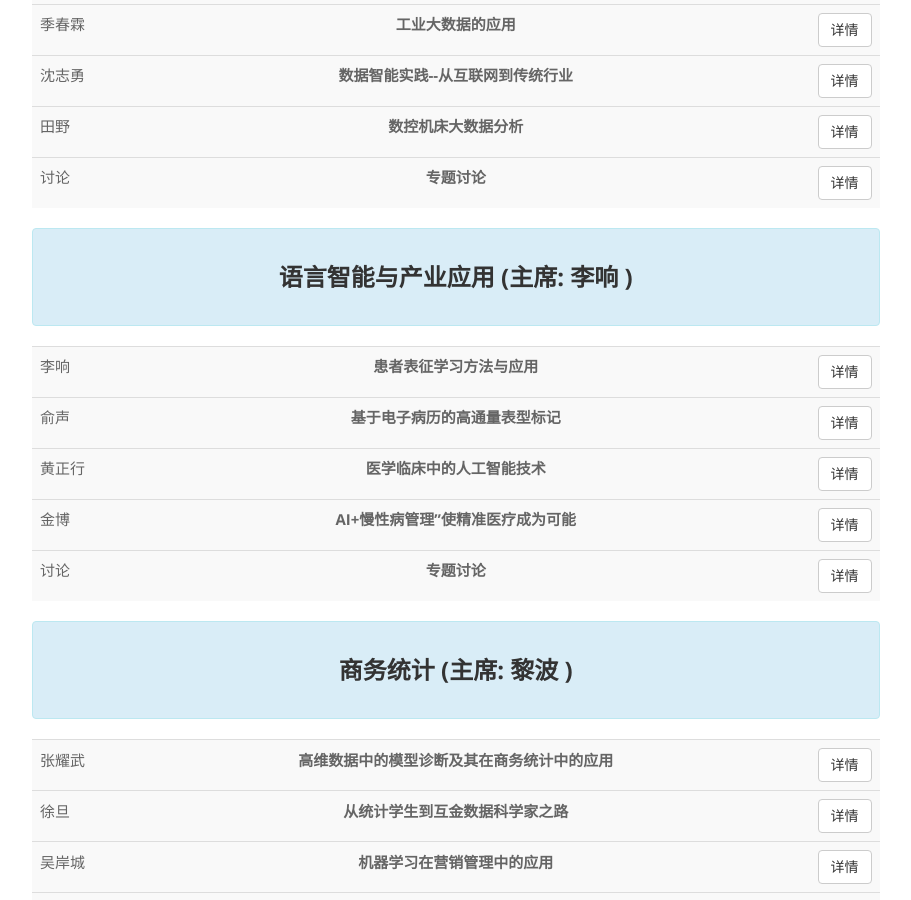
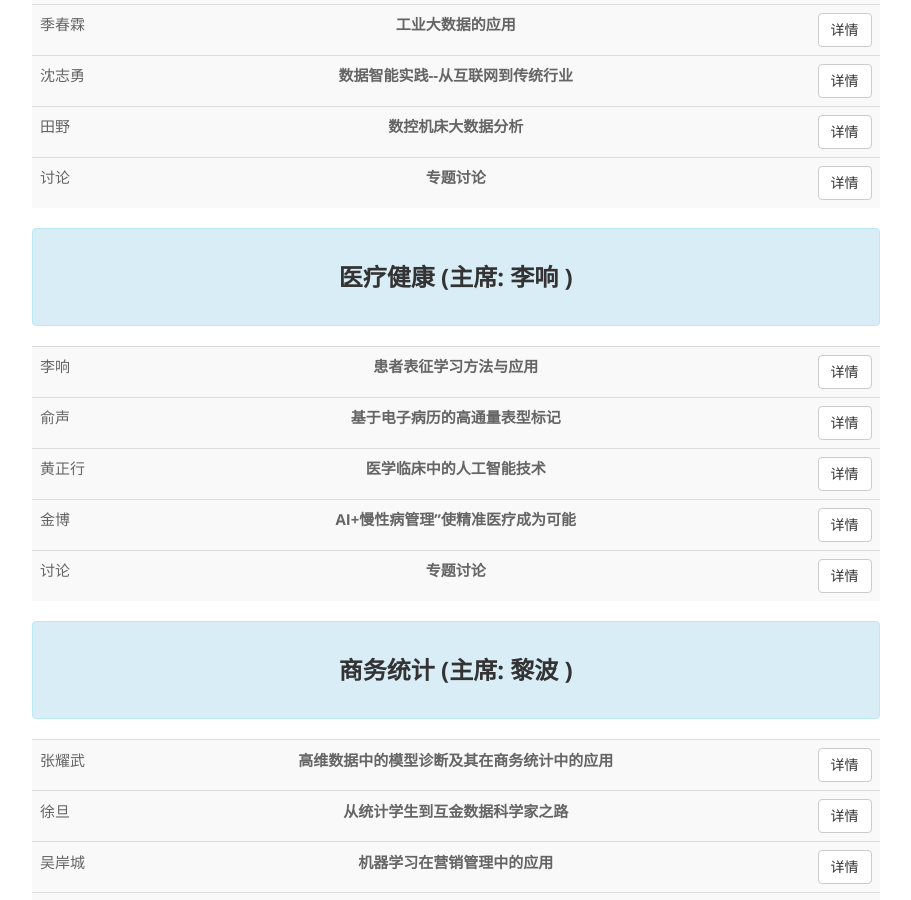
Before and after one commit to cosname/R-conference, a Jekyll site: the page built from bj2017/lectures.md, in a window 1280 px wide and 900 px high, scrolled down 9907 px. Shown: the whole window, without its empty margins (38-949 px from the left). Built offline with Jekyll 4.4.1, drawn with Linux system fonts in a browser that asks for light colours.

Commit message:
Update lectures.md

```diff
--- a/bj2017/lectures.md
+++ b/bj2017/lectures.md
@@ -619,7 +619,7 @@ $('#toggle-all').on('click', function (e) {
   </tr>
   <tr class="collapse" id="session-6-sub-1">
     <td colspan="3">
-    <p><button type="button" class="btn btn-primary"><strong>摘要</strong></button> We propose a new class of spatio-temporal models with unknown and banded autoregressive coe cient matrices. The setting represents a sparse structure for high dimensional spatial panel dynamic models when panel members represent economic (or other type) individuals at many di erent locations. The structure is practically meaningful when the order of panel members is arranged appropriately. Note that the implied autocovariance metrices are unlikely to be banded, and therefore, the proposal is radically di erent from the existing literature on the inference for high-dimensional banded covari- ance matrices. Due to the innate endogeneity, we apply the least squares method based on a Yule-Walker equation to estimating autoregressive matrices. A ratio-based method for determining the bandwidth of autoregressive matrices is also proposed. Some asymptotic properties of the inference methods are established. The proposed methodology is further illustrated using both simulated and real data sets.<br>请提交您的幻灯片（10M以上请邮件或者网盘提交） 下载</p>
+    <p><button type="button" class="btn btn-primary"><strong>摘要</strong></button> We propose a new class of spatio-temporal models with unknown and banded autoregressive coe cient matrices. The setting represents a sparse structure for high dimensional spatial panel dynamic models when panel members represent economic (or other type) individuals at many di erent locations. The structure is practically meaningful when the order of panel members is arranged appropriately. Note that the implied autocovariance metrices are unlikely to be banded, and therefore, the proposal is radically di erent from the existing literature on the inference for high-dimensional banded covari- ance matrices. Due to the innate endogeneity, we apply the least squares method based on a Yule-Walker equation to estimating autoregressive matrices. A ratio-based method for determining the bandwidth of autoregressive matrices is also proposed. Some asymptotic properties of the inference methods are established. The proposed methodology is further illustrated using both simulated and real data sets.<br></p>
     <p><button type="button" class="btn btn-info"><strong>演讲者</strong></button> 北京航空航天大学经管学院助理教授，研究方法为社交网络数据分析，高维数据分析，付费搜索广告营销。</p>
     </td>
   </tr>
@@ -2454,7 +2454,7 @@ $('#toggle-all').on('click', function (e) {
 
 </table>
 
-<div class="alert alert-info" role="alert"><h3 class="text-center">语言智能与产业应用  (主席: 李响 ) </h3></div>
+<div class="alert alert-info" role="alert"><h3 class="text-center">医疗健康  (主席: 李响 ) </h3></div>
 
 <table class="table table-striped">
 
```
